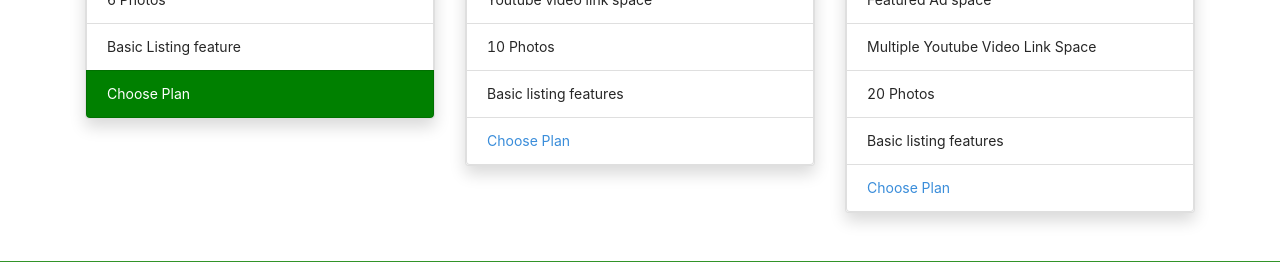
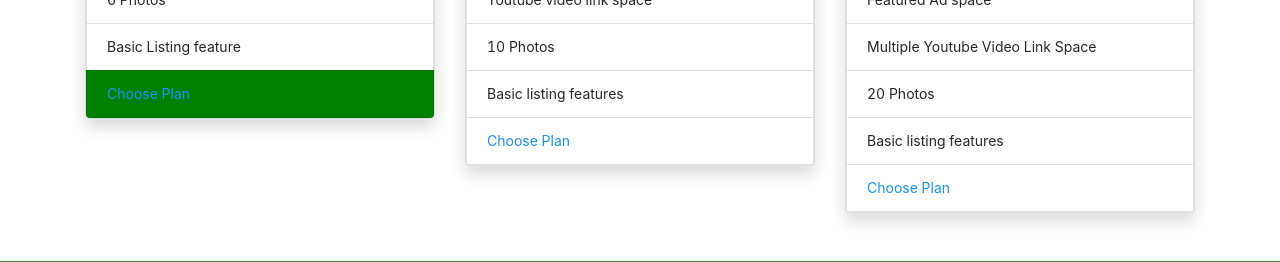
Before and after one commit to B2Gdevs/horse-market-react, a React (Create React App) app: page /subscription-page in a window 1280 px wide. Shown: the part 420-682 px from the top of the page. Built offline with nearby package versions, Linux system fonts and the light colour scheme.

Commit message:
added links to navigate through the application

```diff
--- a/src/MakeListing/buylisting.js
+++ b/src/MakeListing/buylisting.js
@@ -4,6 +4,7 @@ import styled from "styled-components";
 import {Footer} from "../components/footer";
 import {Modal} from "antd";
 import 'antd/dist/antd.css';
+import { useHistory } from "react-router-dom";
 
 const Styles = styled.div`
 
@@ -12,13 +13,15 @@ const Styles = styled.div`
 const BuyListing = () => {
 
     const [isModalVisible, setIsModalVisible] = useState(false);
-
+    const history = useHistory();
     const showModal = () => {
         setIsModalVisible(true);
     };
 
     const handleOk = () => {
         setIsModalVisible(false);
+        history.push('/');
+
     };
 
     const handleCancel = () => {
--- a/src/MakeListing/makelisting.js
+++ b/src/MakeListing/makelisting.js
@@ -3,6 +3,7 @@ import {NavigationBar} from "../components/navbar";
 import styled from "styled-components";
 import {Footer} from "../components/footer";
 import horse1 from "../assets/horse1.jpg";
+import { Link } from "react-router-dom";
 
 const Styles = styled.div`
 
@@ -138,7 +139,9 @@ const MakeListing = () => {
                             </div>
                         </div>
                         <div className="row">
-                            <button className={"btn btn-outline-success mx-auto"}>Create</button>
+                            <Link to='/subscription-page'>
+                              <button className={"btn btn-outline-success mx-auto"}>Create</button>
+                            </Link>
                         </div>
                     </div>
                 </div>
--- a/src/MakeListing/subscriptionpage.js
+++ b/src/MakeListing/subscriptionpage.js
@@ -2,6 +2,8 @@ import React from 'react';
 import {NavigationBar} from "../components/navbar";
 import styled from "styled-components";
 import {Footer} from "../components/footer";
+import { Link } from "react-router-dom";
+
 
 const Styles = styled.div`
 
@@ -28,7 +30,10 @@ const SubscriptionPage = () => {
                                     <li className="list-group-item">6 Photos</li>
                                     <li className="list-group-item">Basic Listing feature</li>
                                     <li className="list-group-item"
-                                        style={{backgroundColor: 'green', color: 'white'}}>Choose Plan
+                                        style={{backgroundColor: 'green', color: 'white'}}>
+                                            <Link to='/buy-listing'>
+                                                Choose Plan
+                                            </Link>
                                     </li>
                                 </ul>
 
@@ -48,7 +53,10 @@ const SubscriptionPage = () => {
                                     <li className="list-group-item">10 Photos</li>
                                     <li className="list-group-item">Basic listing features</li>
                                     <li className="list-group-item"
-                                        style={{color: '#3A8DDA'}}>Choose Plan
+                                        style={{color: '#3A8DDA'}}>
+                                            <Link to='/buy-listing'>
+                                                Choose Plan
+                                            </Link>
                                     </li>
                                 </ul>
 
@@ -69,7 +77,10 @@ const SubscriptionPage = () => {
                                     <li className="list-group-item">20 Photos</li>
                                     <li className="list-group-item">Basic listing features</li>
                                     <li className="list-group-item"
-                                        style={{color: '#3A8DDA'}}>Choose Plan
+                                        style={{color: '#3A8DDA'}}>
+                                            <Link to='/buy-listing'>
+                                                Choose Plan
+                                            </Link>
                                     </li>
                                 </ul>
 
```
Also changed, not shown: src/pages/LandingPage.js (+0 -31 lines).
